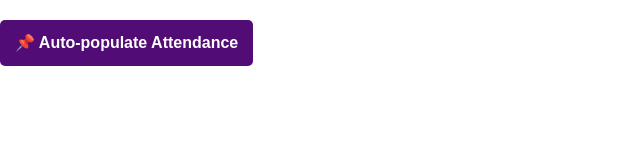
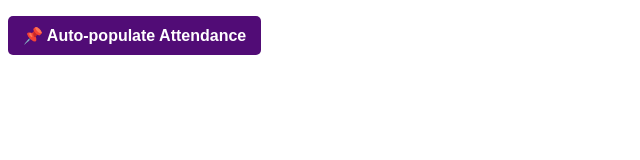
Before and after one commit to eacjason/attendance-tool, a plain HTML site: page bookmarklet.html in a window 1280 px wide. Shown: the whole page, without its empty margins (0-640 px from the left). Drawn offline with Linux system fonts and the light colour scheme.

Commit message:
Update bookmarklet.html

```diff
--- a/bookmarklet.html
+++ b/bookmarklet.html
@@ -7,8 +7,7 @@
     <style>
         body {
             font-family: Arial, sans-serif;
-            margin: 20px auto;
-            line-height: 1.6;
+
         }
 
         .bookmarklet {
```
